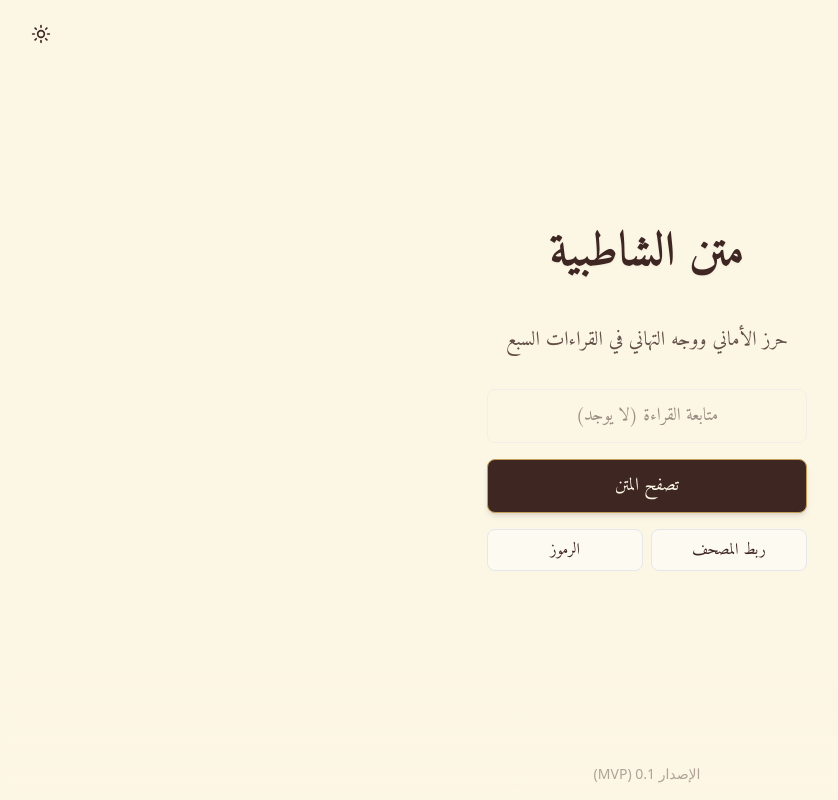
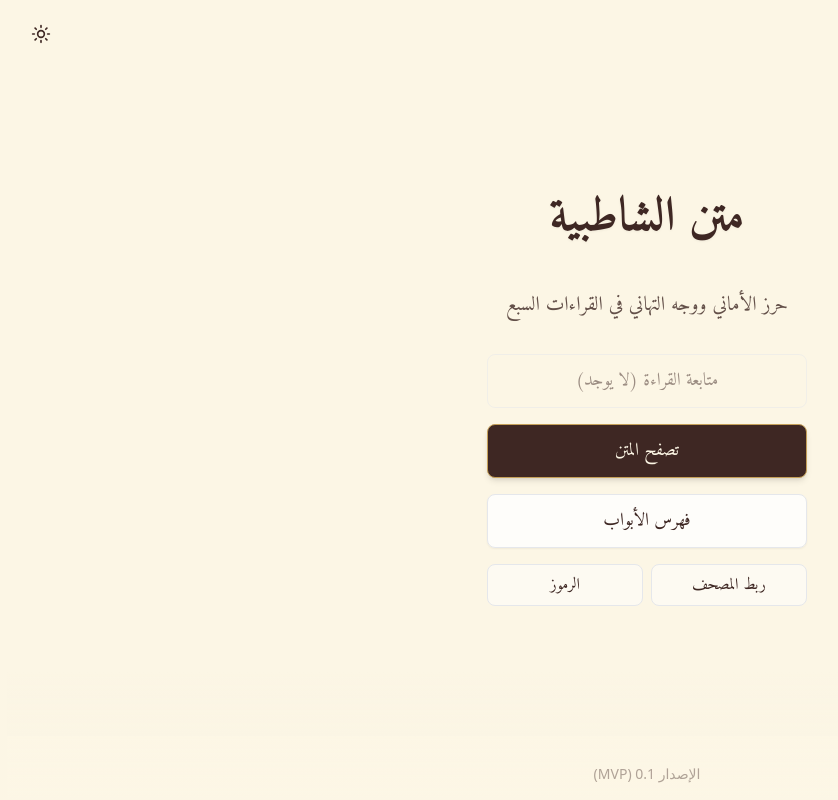
Before and after one commit to rabah2026/shatibiyyah-reference, a Next.js app in the folder web/: page / in a window 1280 px wide. Shown: the whole page, without its empty margins (144-982 px from the left). Built offline with nearby package versions, Linux system fonts and the light colour scheme.

Commit message:
feat: Add Chapters Index button to home page

```diff
--- a/web/app/page.tsx
+++ b/web/app/page.tsx
@@ -19,6 +19,13 @@ export default function Home() {
                     className="bg-dark-brown text-parchment py-3 px-6 rounded-lg text-lg hover:bg-dark-brown/90 transition-colors shadow-md border border-gold font-amiri block"
                 >
                     تصفح المتن
+                </Link>
+
+                <Link
+                    href="/chapters"
+                    className="bg-white/80 text-dark-brown border border-dark-brown/20 py-3 px-6 rounded-lg text-lg hover:bg-white transition-colors font-amiri block shadow-sm"
+                >
+                    فهرس الأبواب
                 </Link>
 
                 <div className="flex gap-2 w-full">
```
